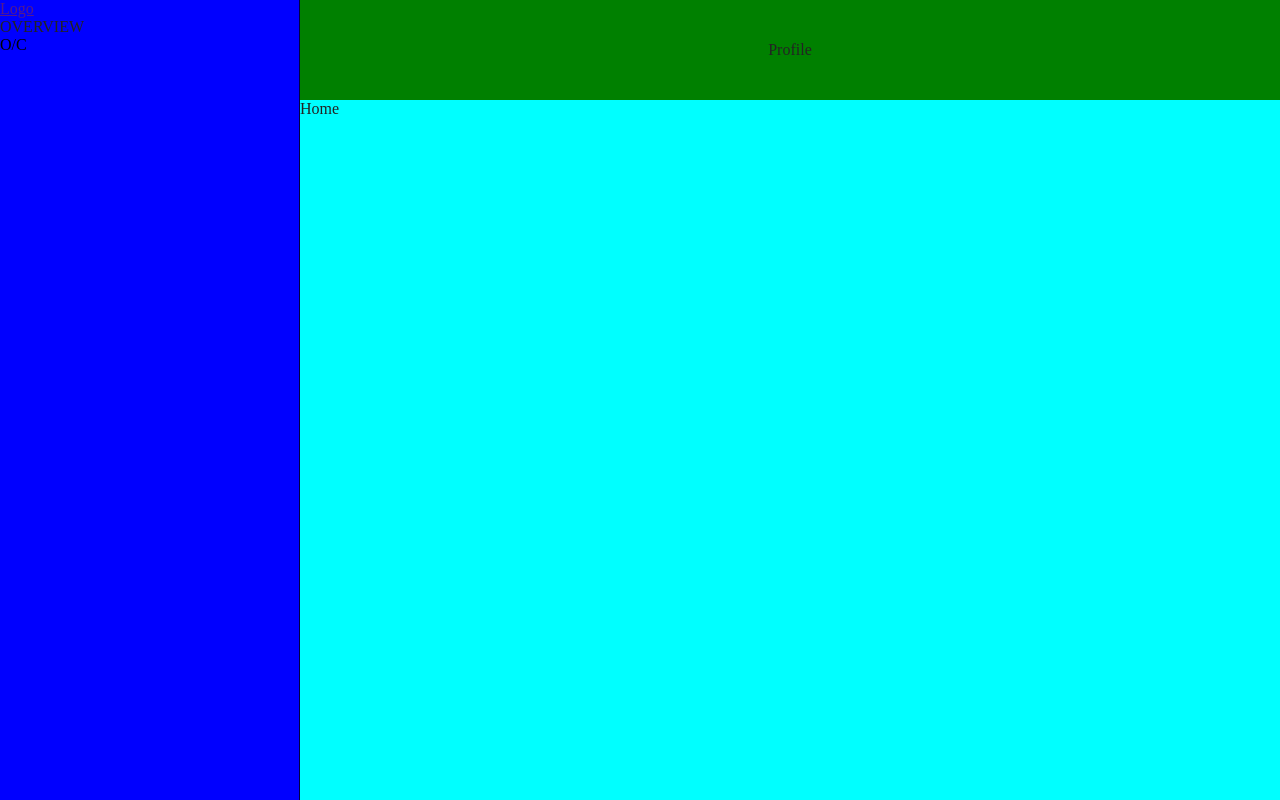
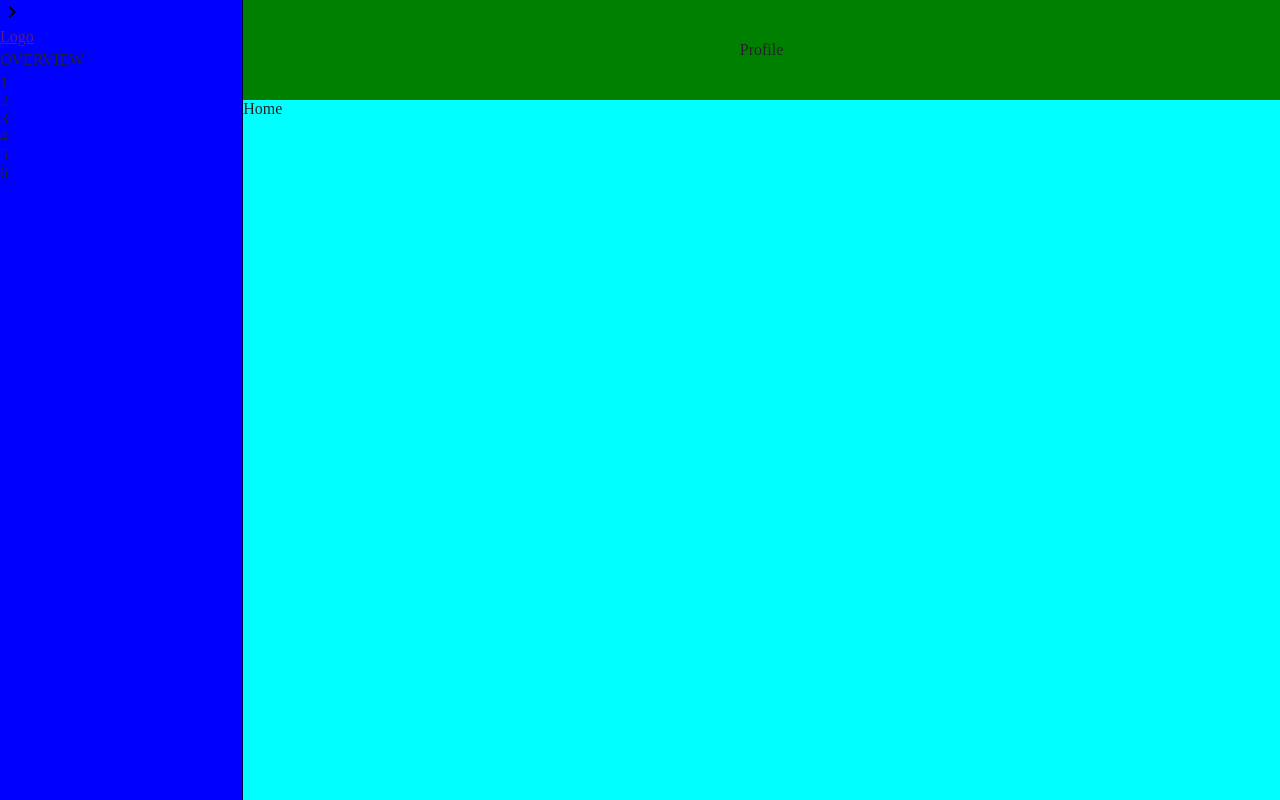
Before and after one commit to Xlebabutti/EventManager, a React (Vite) app in the folder frontend/: page / in a window 1280 px wide. Built offline with nearby package versions, Linux system fonts and the light colour scheme.

Commit message:
sidebar and add mui icons

```diff
--- a/frontend/package.json
+++ b/frontend/package.json
@@ -10,6 +10,10 @@
         "preview": "vite preview"
     },
     "dependencies": {
+        "@emotion/react": "^11.11.3",
+        "@emotion/styled": "^11.11.0",
+        "@mui/icons-material": "^5.15.6",
+        "@mui/material": "^5.15.6",
         "@reduxjs/toolkit": "^2.0.1",
         "react": "^18.2.0",
         "react-cookie": "^7.0.1",
--- a/frontend/src/components/Layout/_layout.scss
+++ b/frontend/src/components/Layout/_layout.scss
@@ -1,8 +1,13 @@
 .content {
     background-color: aqua;
-    position: absolute;
-    width: calc(100% - 300px);
+    width: 100%;
     height: 100vh;
     bottom: 0;
     right: 0;
 }
+
+.app {
+    display: flex;
+    width: 100%;
+    height: 100vh;
+}
--- a/frontend/src/components/Sidebar/_sidebar.scss
+++ b/frontend/src/components/Sidebar/_sidebar.scss
@@ -1,20 +1,23 @@
 .sidebar {
-    position: absolute;
     background-color: blue;
     transition: width 225ms cubic-bezier(0.4, 0, 0.6, 1) 0ms;
     height: 100%;
     display: flex;
     flex-direction: column;
-    top: 0;
-    left: 0;
     border-right: 1px solid rgba(0, 0, 0, 0.74);
     transition: width 0.3s ease-in-out;
+    width: 300px;
 
     &-open {
         width: 300px;
     }
 
     &-close {
-        width: 0 !important;
+        width: 90px;
+    }
+    &__list {
+        display: flex;
+        flex-direction: column;
+        gap: 5px;
     }
 }
--- a/frontend/src/components/Sidebar/index.tsx
+++ b/frontend/src/components/Sidebar/index.tsx
@@ -3,6 +3,8 @@ import Logo from '../Header/Logo'
 import './_sidebar.scss'
 import { RootState } from '../../redux/store';
 import { toggleSidebar } from '../../redux/actions/sidebarSlice';
+import { useEffect } from 'react';
+import { Delete, NavigateBefore, NavigateNext, PhoneAndroid, Search } from '@mui/icons-material';
 
 
 
@@ -14,22 +16,51 @@ const Sidebar = () => {
         dispatch(toggleSidebar())
     }
 
+    useEffect(() => {
+        // TODO: check in storage
+    }, [])
+
     return (
-        <div className={`sidebar ${isOpen ? 'sidebar-open' : 'sidebar-closed'}`}>
+        <div className={`sidebar ${isOpen ? 'sidebar-open' : 'sidebar-close'}`}>
             <div className="sidebar-wrapper">
+                <button onClick={handleToggleSidebar}>
+                    {isOpen ? <NavigateNext /> : <NavigateBefore />}
+                </button>
+                {isOpen ? (
+                    <div className="sidebar__list">
                         <a href="">
                             <Logo />
                         </a>
                         <span>OVERVIEW</span>
                         <ul>
-                    <li></li>
-                    <li></li>
-                    <li></li>
-                    <li></li>
-                    <li></li>
-                    <li></li>
+                            <li>1</li>
+                            <li>2</li>
+                            <li>3</li>
+                            <li>4</li>
+                            <li>5</li>
+                            <li>6</li>
                         </ul>
-                <button className='' onClick={handleToggleSidebar}>O/C</button>
+                    </div>
+                ) : (
+                    <div className="sidebar__list">
+                        <div className="sidebar__lik">
+                            <div className="sidebar__icon">
+                                <PhoneAndroid />
+                            </div>
+                        </div>
+                        <div className="sidebar__lik">
+                            <div className="sidebar__icon">
+                                <Search />
+                            </div>
+                        </div>
+                        <div className="sidebar__lik">
+                            <div className="sidebar__icon">
+                                <Delete />
+                            </div>
+
+                        </div>
+                    </div>
+                )}
             </div>
         </div>
     )
--- a/frontend/src/scss/_main.scss
+++ b/frontend/src/scss/_main.scss
@@ -1,3 +1,6 @@
+#root {
+    width: inherit;
+}
 body {
     background-color: var(--background-color);
     color: var(--color);
```
Also changed, not shown: 1 other file (tests, documents, lock files or other folders). Lines whose indentation alone changed are shown as unchanged.
